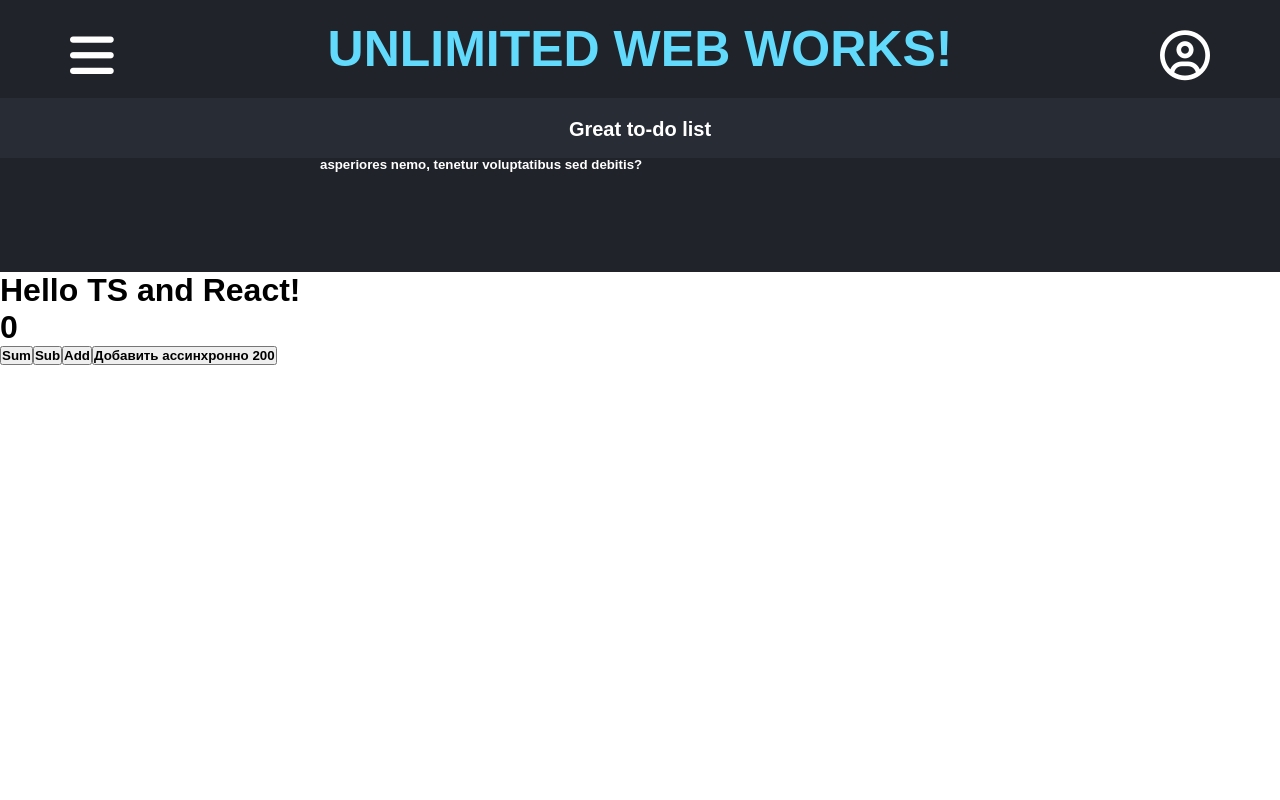
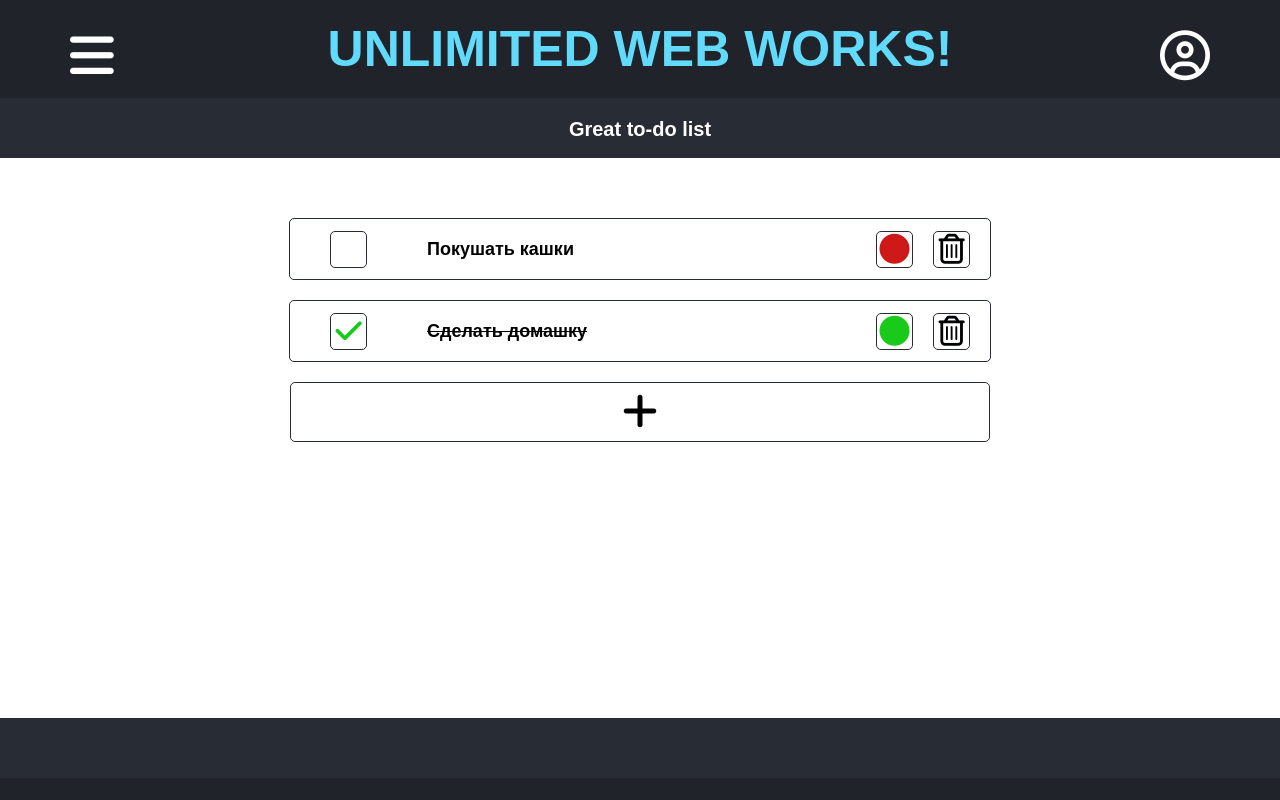
Before and after one commit to WheatleyCODE/hard-todo-list, a React (Create React App) app: page /todo in a window 1280 px wide. Shown: the top 800 px of the page. Built offline with nearby package versions, Linux system fonts and the light colour scheme.

Commit message:
add changed

```diff
--- a/src/components/Layout/Layout.tsx
+++ b/src/components/Layout/Layout.tsx
@@ -10,7 +10,6 @@ import Todo from '../Todo/Todo'
 import './Layout.scss'
 
 function App(props:any) {
-  console.log(props)
   return (
     <>
       <div className="Layout">
--- a/src/components/Todo/Todo.scss
+++ b/src/components/Todo/Todo.scss
@@ -0,0 +1,28 @@
+@import '../../styles/mixins.scss';
+@import '../../styles/variables.scss';
+
+.todo {
+  padding-top: 158px;
+  height: 70vh;
+  display: flex;
+  justify-content: center;
+
+  .block {
+    width: 1000px;
+    display: flex;
+    align-items: center;
+    flex-direction: column;
+    padding-top: 60px;
+  }
+
+  .addTodo {
+    @include ButtonDiv;
+    width: 70%;
+    background-color: $colorWhite;
+    height: 60px;
+    border-radius: 5px;
+    border: 1px solid $colorGrey;
+    font-size: 40px;
+    cursor: pointer;
+  }
+}
--- a/src/components/Todo/Todo.tsx
+++ b/src/components/Todo/Todo.tsx
@@ -1,12 +1,37 @@
+import { connect } from 'react-redux'
 import React from 'react'
 import './Todo.scss'
+import { IState, ITodo } from '../../types/types'
+import TodoItem from '../TodoItem/TodoItem'
 
-const Todo = () => {
+const Todo = ({ todo, onTodo }: any) => {
+  console.log(todo)
+  const todoItems = todo.map((obj: ITodo) => {
+    return <TodoItem key={obj.id} text={obj.text} id={obj.id} color={obj.color} completed={obj.completed} />
+  })
   return (
-    <div>
-      <h1>Todo</h1>
+    <div className="todo">
+      <div className="block">
+        { todoItems }
+        <button className="addTodo">
+          <i className="fa fa-plus" />
+        </button>
+      </div>
     </div>
   )
 }
 
-export default Todo
+const mapStateToProps = (state: IState) => {
+  return {
+    todo: state.todo
+  }
+}
+
+const mapDipatchToProps = (dispatch: any) => {
+  console.log(dispatch)
+  return {
+    onTodo: dispatch(() => {})
+  }
+}
+
+export default connect(mapStateToProps, mapDipatchToProps)(Todo)
--- /dev/null
+++ b/src/components/TodoItem/TodoItem.scss
@@ -0,0 +1,54 @@
+@import '../../styles/variables.scss';
+
+.TodoItem {
+  width: 70%;
+  height: 60px;
+  border: 1px solid $colorGrey;
+  background-color: $colorWhite;
+  border-radius: 5px;
+  margin-bottom: 20px;
+  display: flex;
+  align-items: center;
+  // position: relative;
+  justify-content: space-between;
+
+  span {
+    font-size: 18px;
+  }
+
+  span.completed {
+    text-decoration: line-through;
+  }
+
+
+  &__completed-box {
+    margin-left: 40px;
+    margin-right: 60px;
+  }
+
+  &__color-box, &__trash-box, &__completed-box {
+    width: 35px;
+    height: 35px;
+    border: 1px solid $colorGrey;
+    border-radius: 5px;
+    display: flex;
+    justify-content: center;
+    align-items: center;
+    font-size: 30px;
+    cursor: pointer;
+  }
+
+  &__trash-box {
+    margin-left: 20px;
+  }
+
+  &__button-container {
+    display: flex;
+    margin-right: 20px;
+  }
+
+  &__text-container {
+    display: flex;
+    align-items: center;
+  }
+}
--- /dev/null
+++ b/src/components/TodoItem/TodoItem.tsx
@@ -0,0 +1,33 @@
+import React from 'react'
+import { ITodo } from '../../types/types'
+import './TodoItem.scss'
+
+
+
+const TodoItem = ({ text, id, color, completed }: ITodo) => {
+
+  const style = completed ? 'completed' : ''
+
+  return (
+    <div className="TodoItem">
+      <div className="TodoItem__text-container">
+        <div className="TodoItem__completed-box">
+          { completed ? <i className="fa fa-check green" /> : null }
+        </div>
+        <span className={style}>
+          { text }
+        </span>
+      </div>
+      <div className="TodoItem__button-container">
+        <div className="TodoItem__color-box">
+          <i className={`fa fa-circle ${color}`} />
+        </div>
+        <div className="TodoItem__trash-box">
+          <i className="fa fa-trash-o" />
+        </div>
+      </div>
+    </div>
+  )
+}
+
+export default TodoItem
--- /dev/null
+++ b/src/redux/reducers/TodoReducer.ts
@@ -0,0 +1,20 @@
+import { ITodo } from './../../types/types';
+
+const initialState: ITodo[] = [
+  {
+    text: 'Покушать кашки',
+    id: 10,
+    color: 'red',
+    completed: false,
+  },
+  {
+    text: 'Сделать домашку',
+    id: 20,
+    color: 'green',
+    completed: true,
+  },
+]
+
+export function todoReducer(state = initialState, action: any) {
+  return state
+}
--- a/src/redux/reducers/rootReducer.ts
+++ b/src/redux/reducers/rootReducer.ts
@@ -1,6 +1,8 @@
 import { combineReducers } from "redux"
 import { counterReducer } from "../reducers/counterReducer"
+import { todoReducer } from "./TodoReducer"
 
 export default combineReducers({
   keyOne: counterReducer,
+  todo: todoReducer,
 })
```
Also changed, not shown: src/types/types.ts (+14 -0 lines).
